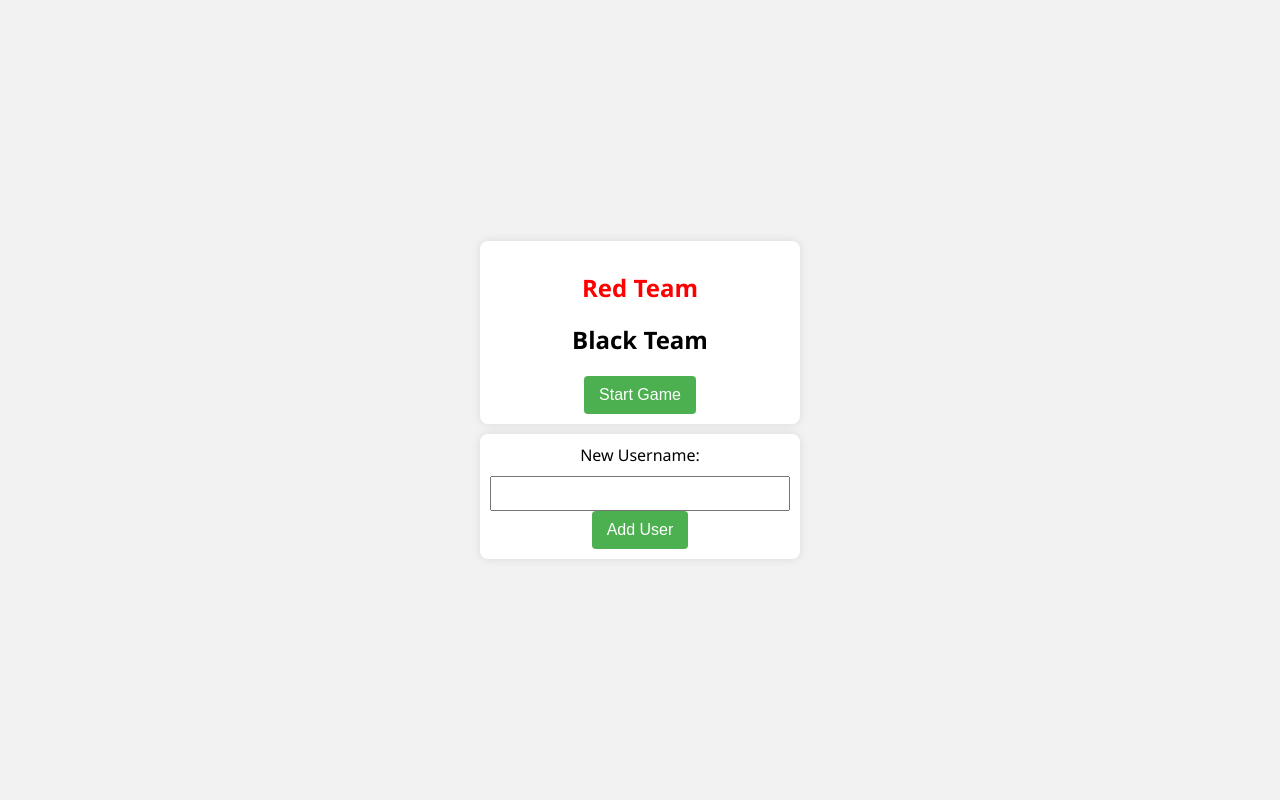
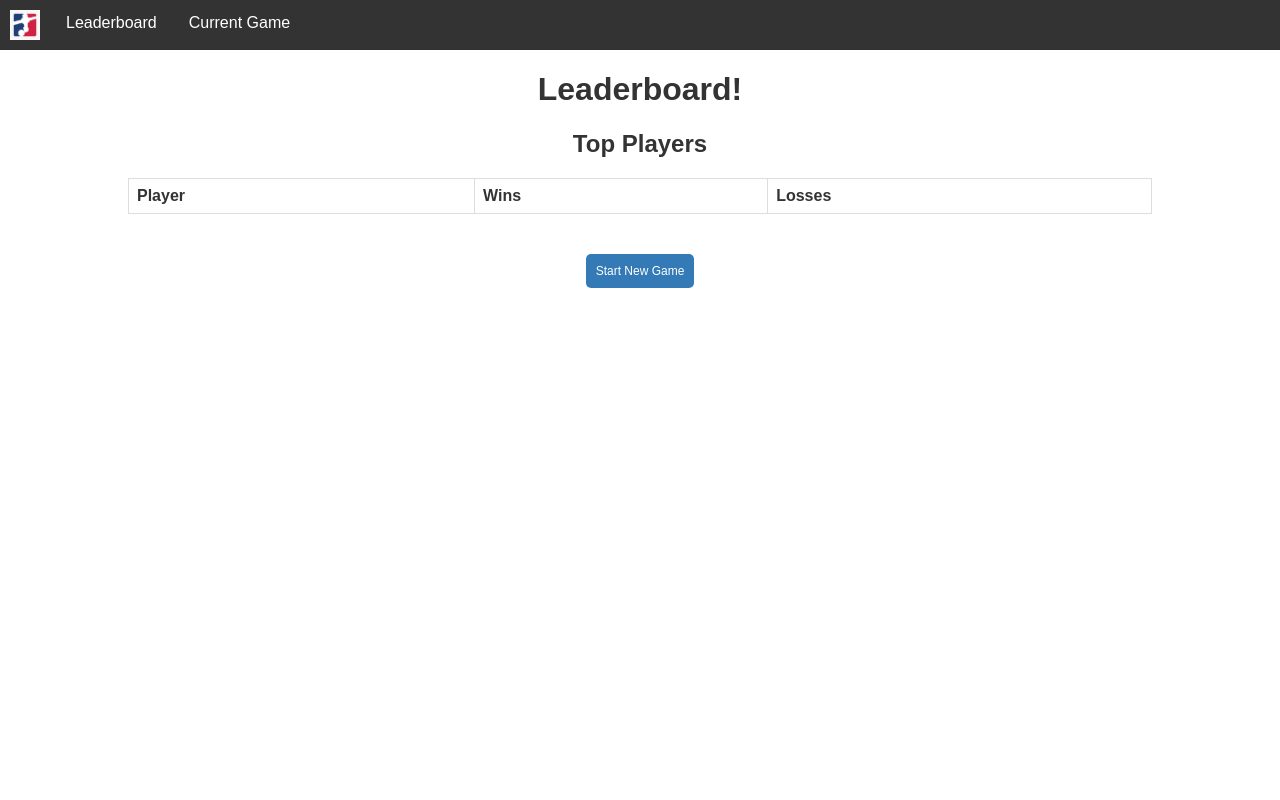
Before and after one commit to christopherpunt/foosball_scorekeeper, a Flask app: page / in a window 1280 px wide. Run offline with Flask 3, Linux system fonts and the light colour scheme; data that the repository does not hold is empty.

Commit message:
leaderboard with some styling, also add templates for game page and join game page

```diff
--- /dev/null
+++ b/src/leaderboardStats.py
@@ -0,0 +1,39 @@
+from tinydb import TinyDB, Query
+
+
+class LeaderboardStats:
+    def __init__(self) -> None:
+        self._db = TinyDB("instance/FoosballGames.json")
+
+        self.playerStats = self.getPlayerStats()
+
+    def getStats(self):
+        self.updateStats()
+        return {key: value for key, value in vars(self).items() if not key.startswith('_')}
+
+    def updateStats(self):
+        self.playerStats = self.getPlayerStats()
+
+    def getPlayerStats(self):
+        # Fetch data from the TinyDB
+        data = self._db.table('_default').all()
+
+        # Process data to extract relevant information
+        # You can modify this part based on your specific requirements
+        players_data = []
+        for game_id, game_info in enumerate(data, start=1):
+            red_team = [game_info['redPlayer1'], game_info.get('redPlayer2', "")]
+            black_team = [game_info['blackPlayer1'], game_info.get('blackPlayer2', "")]
+
+            players_data.extend(red_team + black_team)
+
+        # Calculate wins and losses for each player
+        player_stats = {}
+        for player in set(players_data):
+            wins = sum(1 for game in data if player in [game['redPlayer1'], game.get('redPlayer2', "")] and game['winningTeam'] == 'RED')
+            losses = sum(1 for game in data if player in [game['blackPlayer1'], game.get('blackPlayer2', "")] and game['winningTeam'] == 'BLACK')
+            if player is not None:
+                player_stats[player] = {'wins': wins, 'losses': losses}
+
+        # Sort players based on wins and losses
+        return sorted(player_stats.items(), key=lambda x: (x[1]['wins'], -x[1]['losses']), reverse=True)
--- a/src/main.py
+++ b/src/main.py
@@ -2,6 +2,7 @@ from flask import Flask, render_template, request, jsonify
 from flask_socketio import SocketIO
 from foosballGame import FoosballGameManager
 from player import PlayerManager
+from leaderboardStats import LeaderboardStats
 import json
 
 app = Flask(__name__)
@@ -14,6 +15,7 @@ static_files = {
 
 gameManager = FoosballGameManager(socketio)
 playerManager = PlayerManager(socketio)
+leaderboardStats = LeaderboardStats()
 
 def requestToJson(request):
     raw_data = request.data
@@ -22,6 +24,10 @@ def requestToJson(request):
 
 @app.route('/')
 def index():
+    return render_template('leaderboard.html', stats=leaderboardStats.getStats())
+
+@app.route('/join_game')
+def joinGame():
     playerManager.clearSelectedPlayers()
     redTeamPlayers = playerManager.getAllPlayers()
     blackTeamPlayers = playerManager.getAllPlayers()
@@ -58,6 +64,10 @@ def registerGoalCounter():
     controllerIp = json.get('controllerIp')
     return jsonify({'success': True})
 
+# @app.route('/leaderboard')
+# def leaderboard():
+#     return render_template('leaderboard.html', stats=leaderboardStats.getStats())
+
 @socketio.on('get_initial_data')
 def handle_get_initial_data():
     gameManager.updateCurrentGameData()
--- /dev/null
+++ b/src/static/css/style.css
@@ -0,0 +1,61 @@
+/* static/css/style.css */
+
+body {
+    font-family: 'Arial', sans-serif;
+    text-align: center;
+    color: #333;
+    margin: 0;
+    padding: 0;
+    flex-direction: column;
+    align-items: center;
+    position: relative;
+}
+
+.navbar {
+    background-color: #333;
+    overflow: hidden;
+}
+
+.navbar img {
+    float: left;
+    height: 30px;
+    padding: 10px;
+}
+
+.nav-links {
+    list-style-type: none;
+    margin: 0;
+    padding: 0;
+    overflow: hidden;
+}
+
+.nav-links li {
+    float: left;
+}
+
+.nav-links a {
+    display: block;
+    color: white;
+    text-align: center;
+    padding: 14px 16px;
+    text-decoration: none;
+}
+
+.nav-links a:hover {
+    background-color: #ddd;
+    color: black;
+}
+
+button {
+    background-color: #4caf50;
+    color: white;
+    padding: 10px 15px;
+    border: none;
+    border-radius: 4px;
+    cursor: pointer;
+    font-size: 16px;
+}
+
+button:hover {
+    background-color: #45a049;
+}
--- /dev/null
+++ b/src/templates/base.html
@@ -0,0 +1,29 @@
+<!-- base.html -->
+
+<!DOCTYPE html>
+<html lang="en">
+<head>
+    <meta charset="UTF-8">
+    <meta name="viewport" content="width=device-width, initial-scale=1.0">
+    <title>{% block title %}Default Title{% endblock %}</title>
+    <link rel="stylesheet" href="{{ url_for('static', filename='css/style.css') }}">
+    {% block styles %}{% endblock %}
+</head>
+<body>
+
+    <nav>
+        <div class="navbar">
+            <img class="logo" src="{{ url_for('static', filename='img/foosball_logo.jpeg') }}" alt="Foosball Logo">
+            <ul class="nav-links">
+                <li><a href="/">Leaderboard</a></li>
+                <li><a href="/game_page">Current Game</a></li>
+            </ul>
+        </div>
+    </nav>
+
+    <div class="content">
+        {% block content %}{% endblock %}
+    </div>
+
+</body>
+</html>
--- a/src/templates/join_game.html
+++ b/src/templates/join_game.html
@@ -1,109 +1,16 @@
 <!-- join_game.html -->
 <!DOCTYPE html>
 <html lang="en">
-<head>
-    <meta charset="UTF-8">
-    <meta name="viewport" content="width=device-width, initial-scale=1.0">
-    <title>Join Game</title>
-    <style>
-        body {
-            font-family: 'Segoe UI', Tahoma, Geneva, Verdana, sans-serif;
-            background-color: #f2f2f2;
-            margin: 0;
-            padding: 0;
-            display: flex;
-            flex-direction: column; /* Set to column to stack forms vertically */
-            align-items: center;
-            justify-content: center;
-            min-height: 100vh;
-        }
 
-        /* Style for the first form */
-        #join-form {
-            background-color: #fff;
-            border-radius: 8px;
-            box-shadow: 0 0 10px rgba(0, 0, 0, 0.1);
-            padding: 10px;
-            text-align: center;
-            margin-bottom: 10px; /* Adjust the margin between forms */
-            max-width: 300px; /* Set the max-width to your desired value */
-            width: 100%; /* Ensure it takes full width if the screen is smaller than max-width */
-        }
+{% extends 'base.html' %}
 
-        /* Style for the second form */
-        #add-user-form {
-            background-color: #fff;
-            border-radius: 8px;
-            box-shadow: 0 0 10px rgba(0, 0, 0, 0.1);
-            padding: 10px;
-            max-width: 300px;
-            text-align: center;
-        }
+{% block title %}Join Game{% endblock %}
 
-        h2 {
-            color: #333;
-        }
+{% block styles %}
 
-        .red {
-            color: red
-        }
+{% endblock %}
 
-        .black {
-            color: black
-        }
-
-        #player-list {
-            list-style-type: none;
-            padding: 0;
-            max-height: 200px;
-            overflow-y: auto;
-            border: 1px solid #ddd;
-            border-radius: 4px;
-            padding-inline-start: 10px;
-        }
-
-        .player-list {
-
-            padding-inline-start: 10px;
-        }
-
-        .player-item {
-            display: flex;
-            align-items: center;
-            margin: 5px;
-            padding: 5px;
-            background-color: #f9f9f9;
-            border-radius: 4px;
-            font-size: 16px;
-        }
-
-        .checkbox-label {
-            margin-left: 10px;
-        }
-
-        #new-username {
-            margin-top: 10px;
-            padding: 8px;
-            width: 100%;
-            box-sizing: border-box;
-        }
-
-        button {
-            background-color: #4caf50;
-            color: white;
-            padding: 10px 15px;
-            border: none;
-            border-radius: 4px;
-            cursor: pointer;
-            font-size: 16px;
-        }
-
-        button:hover {
-            background-color: #45a049;
-        }
-    </style>
-</head>
-<body>
+{% block content %}
 <form id="join-form">
 
     <h2 class="red">Red Team</h2>
@@ -271,5 +178,5 @@
         addUser();
     });
 </script>
-</body>
+{% endblock %}
 </html>
--- /dev/null
+++ b/src/templates/leaderboard.html
@@ -0,0 +1,66 @@
+<!-- leaderboard.html -->
+
+{% extends 'base.html' %}
+
+{% block title %}Leaderboard{% endblock %}
+
+{% block styles %}
+<style>
+    h1 {
+        text-align: center;
+    }
+
+    table {
+        border-collapse: collapse;
+        width: 80%;
+        margin: 20px auto;
+    }
+
+    th, td {
+        border: 1px solid #ddd;
+        padding: 8px;
+        text-align: left;
+    }
+
+    button {
+        margin-top: 20px;
+        padding: 10px;
+        font-size: 12px;
+        cursor: pointer;
+        border: none;
+        border-radius: 5px;
+        background-color: #337ab7;
+        color: #fff;
+    }
+</style>
+{% endblock %}
+
+{% block content %}
+    <h1>Leaderboard!</h1>
+    <main>
+        <h2>Top Players</h2>
+        <table>
+            <thead>
+                <tr>
+                    <th>Player</th>
+                    <th>Wins</th>
+                    <th>Losses</th>
+                </tr>
+            </thead>
+            <tbody>
+                {% for player, stats in stats.playerStats %}
+                    <tr>
+                        <td>{{ player }}</td>
+                        <td>{{ stats.wins }}</td>
+                        <td>{{ stats.losses }}</td>
+                    </tr>
+                {% endfor %}
+            </tbody>
+        </table>
+
+        <a href="/join_game">
+            <button type="button">Start New Game</button>
+        </a>
+    </main>
+{% endblock %}
+</html>
```
Also changed, not shown: src/templates/game_page.html (+14 -26 lines), src/static/img/foosball_logo.jpeg (added). Lines whose indentation alone changed are shown as unchanged.
